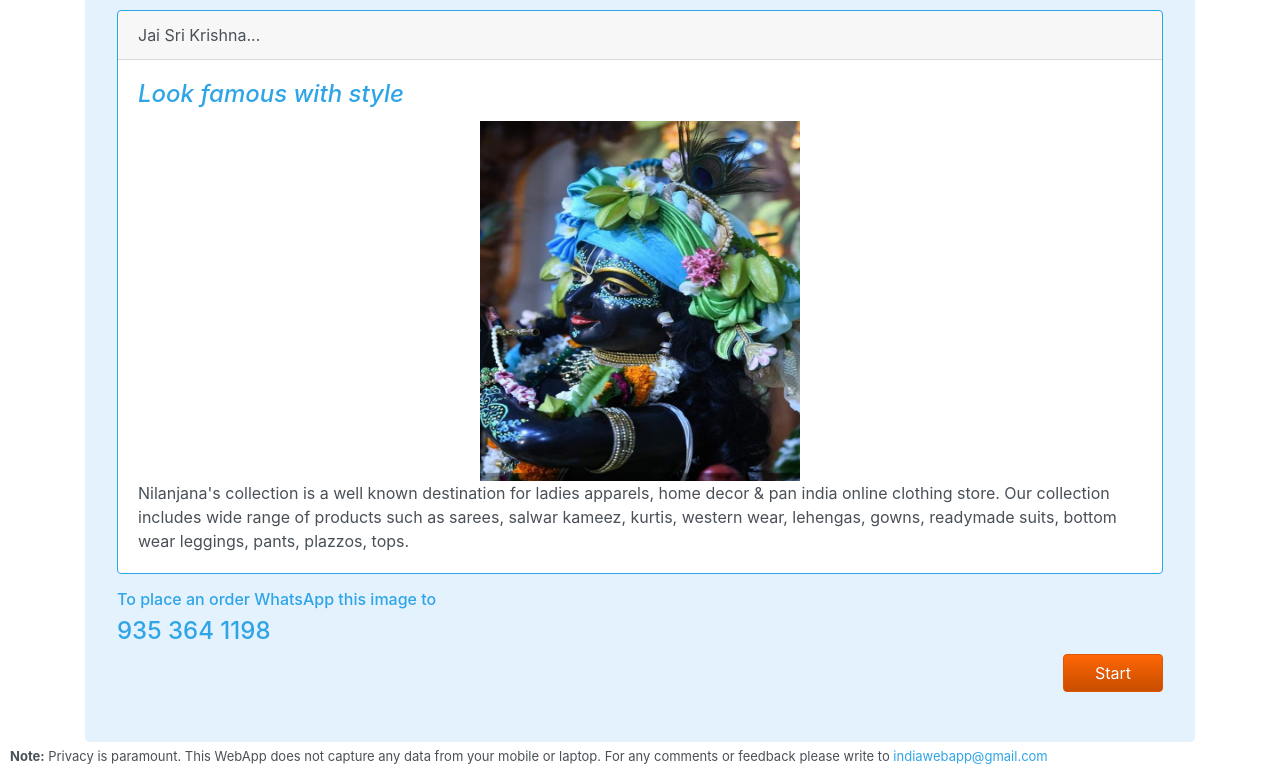
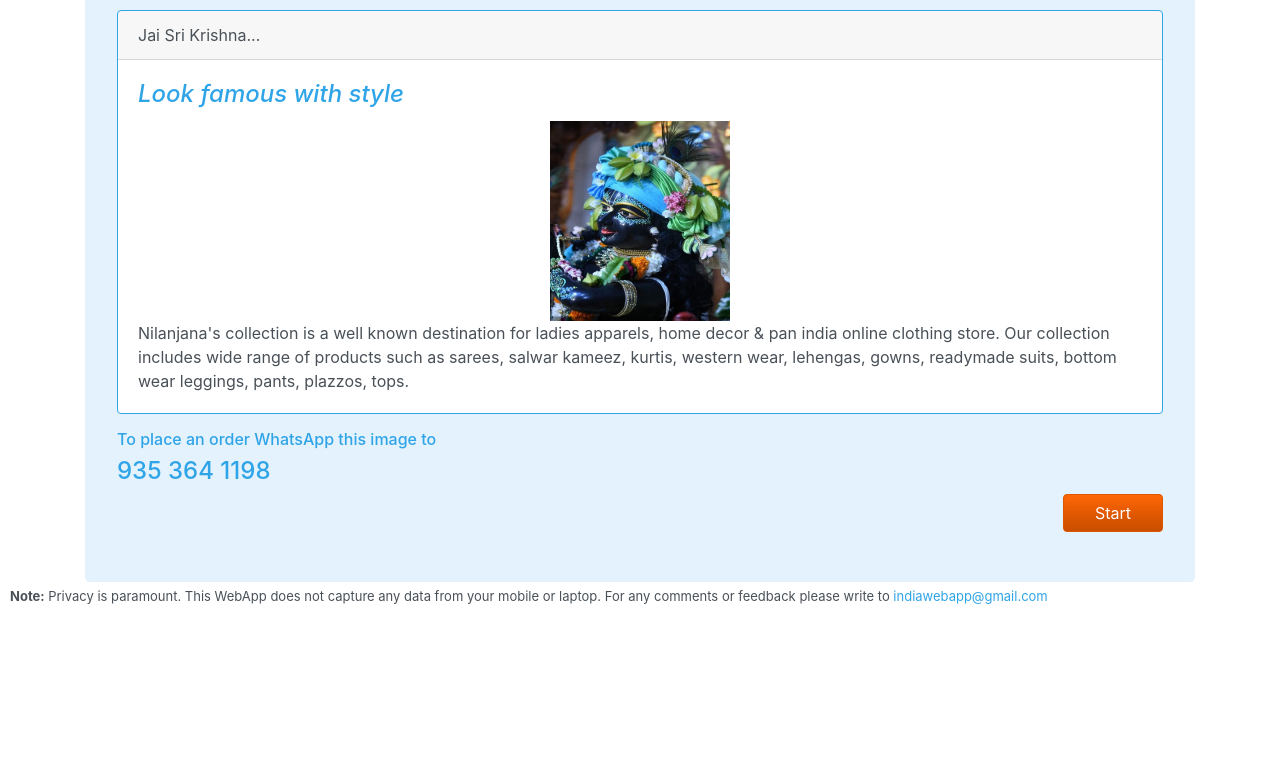
Before and after one commit to indiawebapp/showcase, a plain HTML site: page index.html in a window 1280 px wide. Shown: the part 90-872 px from the top of the page. After the commit the page ends 800 px from the top, so only its background shows below. Drawn offline with nearby package versions, Linux system fonts and the light colour scheme.

Commit message:
Update index.html

```diff
--- a/index.html
+++ b/index.html
@@ -22,7 +22,7 @@
           <div id="Product_Segment" class="card-header">Jai Sri Krishna...</div>
           <div class="card-body">
             <h4 id="Product_Name" class="card-title"><i>Look famous with style</i></h4>
-            <img id="Image_Code" class='imageID' src='images/CoverPage.jpeg' width=320 height=360 alt="Girl in a jacket">
+            <img id="Image_Code" class='imageID' src='images/CoverPage.jpeg' width=180 height=200 alt="Girl in a jacket">
             <p id="Size_Available"><em>Price: 100/-</em>.</p>
             <p id="Price"><em>Price: 100/-</em>.</p>
             <p id="Description" class="card-text">Nilanjana's collection is  a well known destination for ladies apparels, home decor & pan india online clothing store. Our
```
